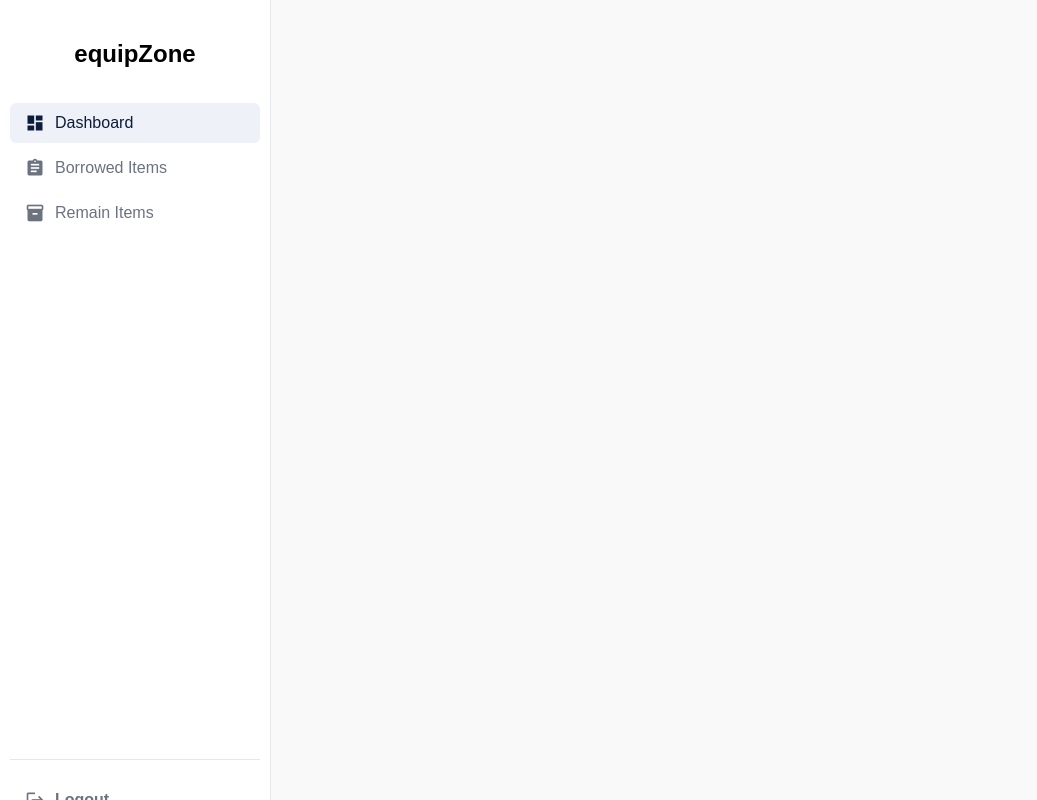
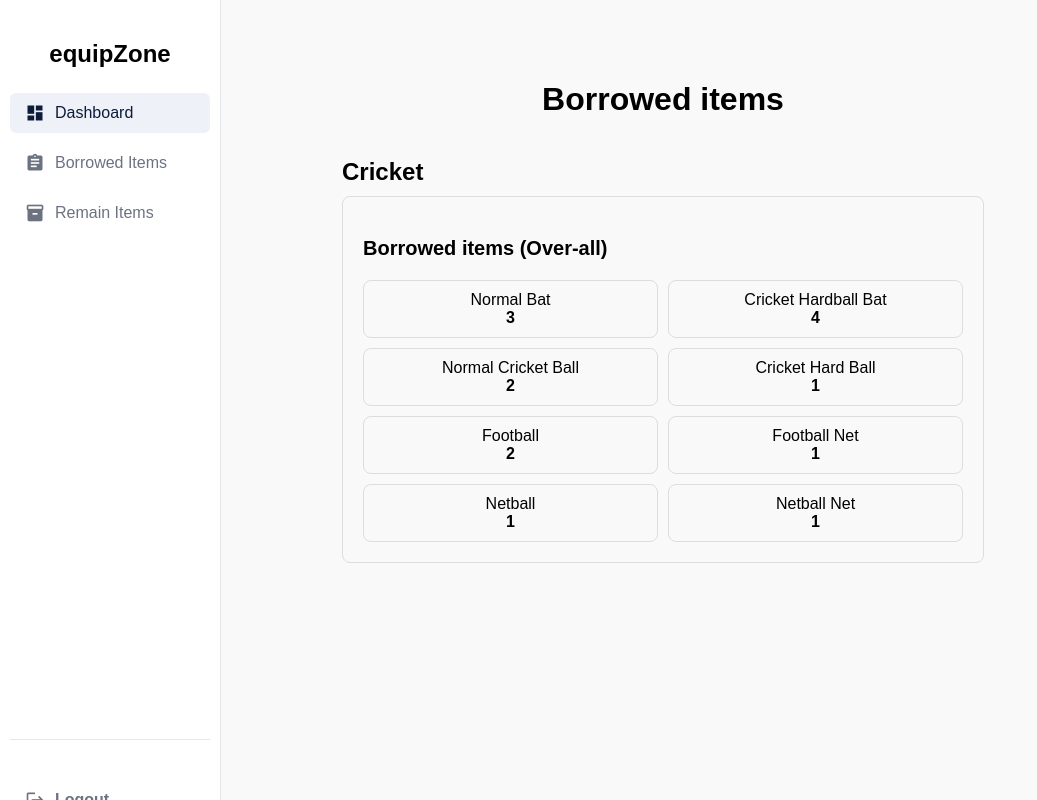
Before and after one commit to IS-Community-Project/Equip_Zone, a React (Create React App) app: page /borrowed_items1 in a window 1280 px wide. Shown: the whole page, without its empty margins (0-1037 px from the left). Built offline with nearby package versions, Linux system fonts and the light colour scheme.

Commit message:
adding codes

```diff
--- a/package.json
+++ b/package.json
@@ -4,11 +4,10 @@
   "private": true,
   "dependencies": {
     "cra-template": "1.2.0",
-
     "react": "^18.2.0",
     "react-dom": "^18.2.0",
+    "react-router-dom": "^7.1.3",
     "react-scripts": "^5.0.1",
-
     "web-vitals": "^4.2.4"
   },
   "scripts": {
--- a/src/App.js
+++ b/src/App.js
@@ -9,6 +9,7 @@ import BorrowedItems2 from './pages/admin/borrowed_items2';
 import Sidebar from './pages/admin/sidebar';
 import RegistrationPage from './pages/user/Register';
 import Home from './pages/user/Home';
+import BorrowedItems from './pages/admin/borrowed_items1';
 
 function App() {
   return (
@@ -18,7 +19,7 @@ function App() {
         <div style={{ flex: 1, padding: '20px' }}>
           <Routes>
 
-            <Route path="/" element={<Navigate to="/Home" />} />
+            <Route path="/" element={<Navigate to="/borrowed_items1" />} />
             <Route path="/dashboard3" element={<Dashboard3 />} />
             <Route path="/dashboard2" element={<Dashboard2 />} />
             <Route path="/remain_items1" element={<RemainItems1 />} />
@@ -26,6 +27,7 @@ function App() {
             <Route path="/Register" element={<RegistrationPage />} />
             <Route path="/remain_items2" element={< ReserveEquipment/>} />
             <Route path="/Home" element={<Home />} />
+            <Route path="/borrowed_items1" element={<BorrowedItems/>} />
 
           </Routes>
         </div>
--- a/src/pages/admin/borrowed_items1.css
+++ b/src/pages/admin/borrowed_items1.css
@@ -1,70 +1,87 @@
-body {
-    margin: 0;
+/* General Layout */
+.borrowed-container {
+  display: flex;
   font-family: Arial, sans-serif;
-    background-color: #f9f9f9;
+  padding: 20px;
 }
 
-  .main-content {
-    display: flex;
-    padding: 2rem;
-    gap: 2rem;
+/* Sidebar */
+.sidebar {
+  width: 200px;
+  margin-right: 20px;
 }
 
-  .borrowed-items {
-    flex: 1;
-    background: white;
-    border-radius: 10px;
-    padding: 1.5rem;
-    box-shadow: 0 4px 6px rgba(0, 0, 0, 0.1);
+.sidebar h2 {
+  font-size: 1.5rem;
+  margin-bottom: 20px;
 }
 
-  .borrowed-items h2 {
-    margin-bottom: 1rem;
+.sidebar ul {
+  list-style: none;
+  padding: 0;
 }
 
-  .items-list {
+.sidebar li {
+  margin-bottom: 10px;
+}
+
+.sidebar a {
+  text-decoration: none;
+  color: #000;
+}
+
+.sidebar .logout {
+  margin-top: 20px;
+}
+
+.sidebar .logout a {
+  color: #ff0000;
+  font-weight: bold;
+}
+
+/* Main Content */
+.main-content {
+  flex: 1;
+}
+
+.main-content h1 {
+  font-size: 2rem;
+  margin-bottom: 20px;
+}
+
+.borrowed-section h2 {
+  font-size: 1.5rem;
+  margin-bottom: 10px;
+}
+
+/* Borrowed Items Card */
+.borrowed-card {
+  border: 1px solid #ddd;
+  border-radius: 8px;
+  padding: 20px;
+  max-width: 600px;
+}
+
+.borrowed-card h3 {
+  font-size: 1.25rem;
+  margin-bottom: 20px;
+}
+
+.items-grid {
   display: flex;
-    flex-direction: column;
-    gap: 1rem;
+  flex-wrap: wrap;
+  gap: 10px;
 }
 
 .item-card {
-    display: flex;
-    align-items: center;
-    gap: 1rem;
-    padding: 1rem;
   border: 1px solid #ddd;
-    border-radius: 5px;
+  border-radius: 8px;
+  padding: 10px 20px;
+  text-align: center;
+  flex: 1 1 calc(50% - 10px); /* Adjusts to half width with gap */
+  box-sizing: border-box;
 }
 
-  .item-image {
-    width: 100px;
-    height: 100px;
-  }
-
-  .item-details {
-    display: flex;
-    flex-direction: column;
-  }
-
-  .item-date {
-    font-size: 0.9rem;
-    color: #666;
-  }
-
-  .item-name {
-    font-size: 1rem;
+.item-card .item-count {
   font-weight: bold;
 }
-
-  .image-section {
-    flex: 1;
-    display: flex;
-    justify-content: center;
-    align-items: center;
-  }
-
-  .sports-image {
-    max-width: 100%;
-    border-radius: 10px;
-  }
--- a/src/pages/admin/borrowed_items1.js
+++ b/src/pages/admin/borrowed_items1.js
@@ -1,42 +1,42 @@
-import React from "react";
-import "./BorrowedItems.css";
+import React from 'react';
+import './borrowed_items1.css'; // Importing the CSS file
 
-const App = () => {
-  const borrowedItems = [
-    { date: "07/01/2025", name: "Cricket Hard ball Bat", image: "hardbat.jpg" },
-    { date: "10/01/2025", name: "Netball", image: "netball.jpg" },
+const BorrowedItems = () => {
+  const borrowedData = [
+    { name: 'Normal Bat', count: 3 },
+    { name: 'Cricket Hardball Bat', count: 4 },
+    { name: 'Normal Cricket Ball', count: 2 },
+    { name: 'Cricket Hard Ball', count: 1 },
+    { name: 'Football', count: 2 },
+    { name: 'Football Net', count: 1 },
+    { name: 'Netball', count: 1 },
+    { name: 'Netball Net', count: 1 },
   ];
 
   return (
-    <div className="app">
-      <div className="main-content">
-        {/* Borrowed Items Section */}
-        <div className="borrowed-items">
-          <h2>Borrowed Items</h2>
-          <div className="items-list">
-            {borrowedItems.map((item, index) => (
-              <div key={index} className="item-card">
-                <img src={item.image} alt={item.name} className="item-image" />
-                <div className="item-details">
-                  <p className="item-date">{item.date}</p>
-                  <p className="item-name">{item.name}</p>
+    <div className="borrowed-container">
+
+
+
+      <main className="main-content">
+        <h1>Borrowed items</h1>
+        <div className="borrowed-section">
+          <h2>Cricket</h2>
+          <div className="borrowed-card">
+            <h3>Borrowed items (Over-all)</h3>
+            <div className="items-grid">
+              {borrowedData.map((item, index) => (
+                <div className="item-card" key={index}>
+                  <div>{item.name}</div>
+                  <div className="item-count">{item.count}</div>
                 </div>
-              </div>
-            ))}
+              ))}
+            </div>
           </div>
         </div>
-
-        {/* Image Section */}
-        <div className="image-section">
-          <img
-            src="BIU.png" // Replace this with your actual image file
-            alt="Sports"
-            className="sports-image"
-          />
-        </div>
-      </div>
+      </main>
     </div>
   );
 };
 
-export default App;
+export default BorrowedItems;
```
Also changed, not shown: 1 other file (tests, documents, lock files or other folders). Lines whose indentation alone changed are shown as unchanged.
